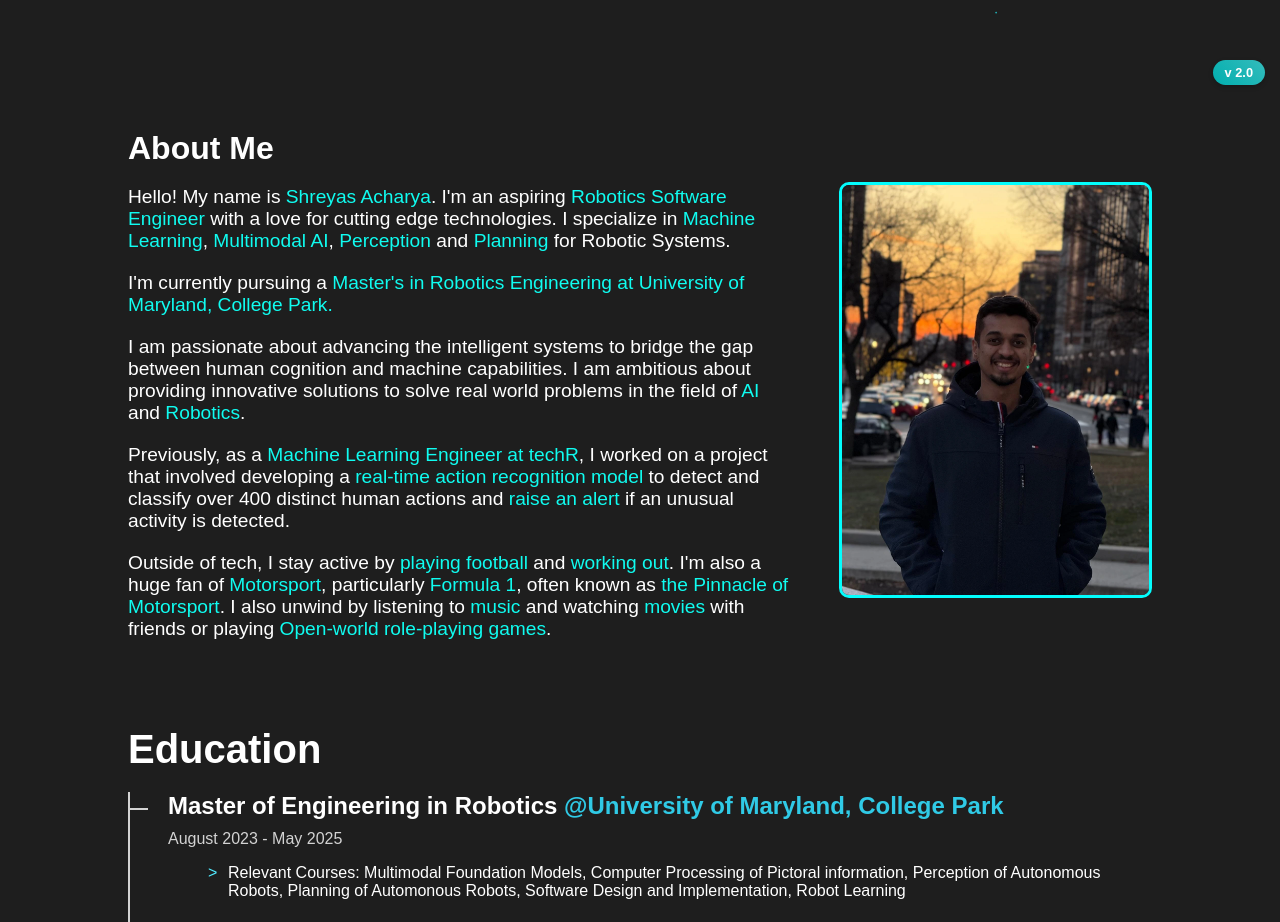
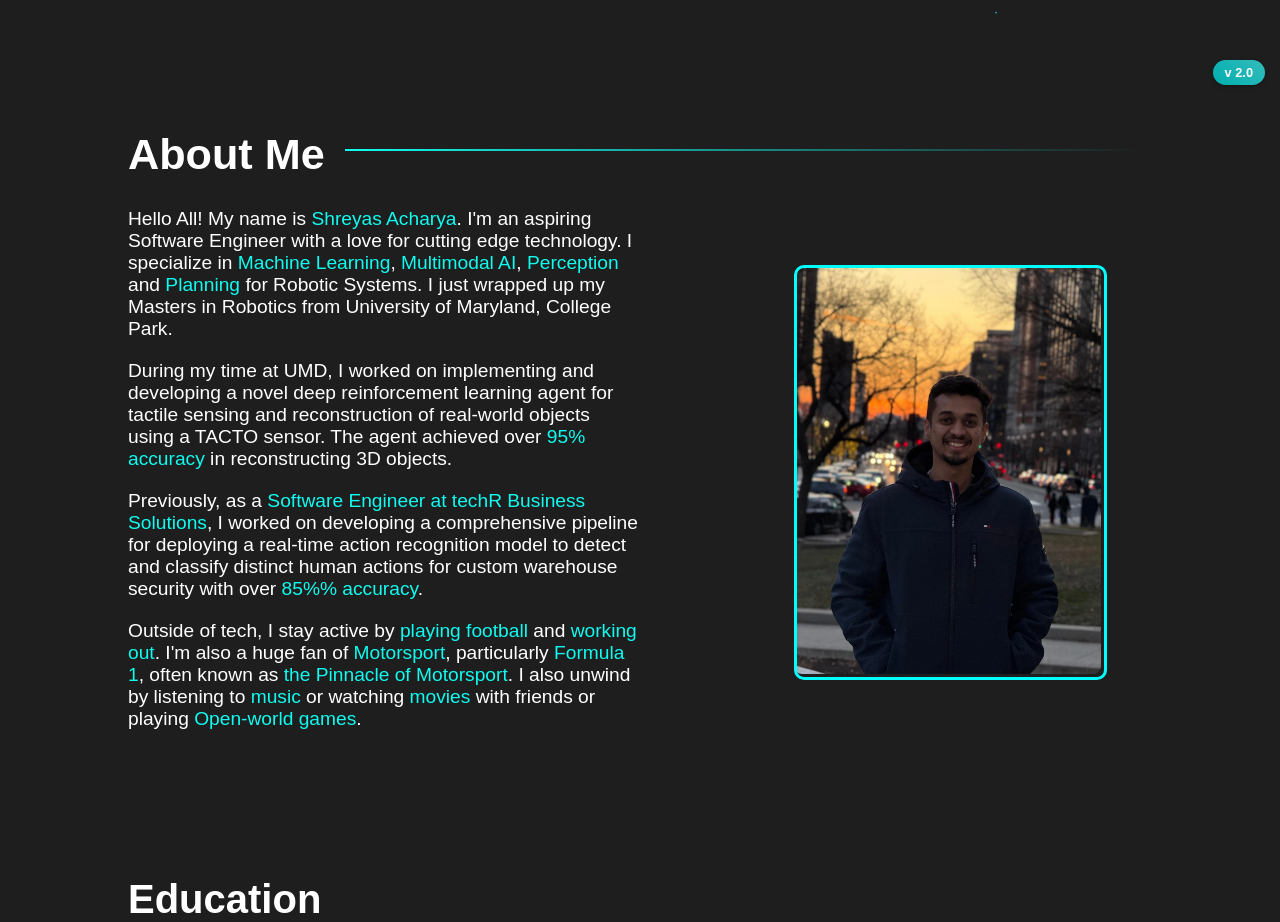
Before and after one commit to StarkGoku10/StarkGoku10.github.io, a React (Create React App) app: page / in a window 1280 px wide. Shown: the part 700-1622 px from the top of the page. Built offline with nearby package versions, Linux system fonts and the light colour scheme.

Commit message:
about: Implement scroll-reveal animation to the about section and changes to the personal information

```diff
--- a/src/components/about/about.scss
+++ b/src/components/about/about.scss
@@ -3,6 +3,67 @@
   margin: 0 auto;
   font-family: 'Titillium', sans-serif;
   color: white;
+}
+
+.about-title-container {
+  display: flex;
+  align-items: center;
+  margin-bottom: 10px;
+  gap: 20px;
+
+  .about-title {
+    font-size: 2.7em; /* Reduced by 20% from 3.375em */
+    margin: 0;
+    color: #fff;
+    font-family: 'Titillium', sans-serif;
+    white-space: nowrap;
+
+    @media (max-width: 768px) {
+      font-size: 2.5em; /* Slightly smaller on mobile */
+    }
+
+    @media (max-width: 480px) {
+      font-size: 2em; /* Even smaller on very small screens */
+    }
+  }
+
+  .title-line {
+    display: flex;
+    align-items: center;
+    flex: 1;
+    gap: 10px;
+
+    .line {
+      height: 2px;
+      background: linear-gradient(90deg, #10fcf0, transparent);
+      flex: 0 1 1000px; /* Increased max-width of the line */
+      min-width: 100px;
+      transform: translateY(5px);
+      transform-origin: left; /* Added for growth animation */
+    }
+
+    .dot {
+      width: 0; /* Removed dot */
+      height: 0; /* Removed dot */
+      background-color: #10fcf0;
+      border-radius: 50%;
+      flex-shrink: 0;
+    }
+  }
+
+  @media (max-width: 768px) {
+    flex-direction: column;
+    align-items: flex-start;
+    gap: 15px;
+
+    .title-line {
+      width: 100%;
+
+      .line {
+        min-width: 50px;
+      }
+    }
+  }
 }
 
 .cyan-text {
@@ -22,7 +83,7 @@ h2 {
   display: flex;
   flex-direction: row;
   align-items: flex-start;
-  margin-bottom: 40px;
+  margin-bottom: 100px;
 
   /* Vertically center the photo with text and header on desktop */
   @media (min-width: 769px) {
@@ -36,8 +97,8 @@ h2 {
   }
 
   .about-text {
-    flex: 1;
-    padding-right: 0;
+    flex: 0 1 50%; /* Further constrained text width */
+    padding-right: 5%; /* Add space between text and photo */
     text-align: left;
 
     /* Center text on mobile */
@@ -47,7 +108,7 @@ h2 {
     }
 
     p {
-      font-size: 1.2em;
+      font-size: 1.2em; /* Reverted from 1.38em */
       margin-bottom: 20px;
     }
 
@@ -67,25 +128,72 @@ h2 {
 
   .about-photo {
     flex: 0 0 30%;
-    padding-left: 5%;
-    display: flex;
-    justify-content: flex-end;
-    align-items: center;
+    /* No longer a flex container, just a positioned block */
+    /* display: flex; */
+    /* justify-content: flex-end; */
+    /* align-items: center; */
+    max-width: 400px;
+    position: relative;
+    left: 10%;
+    padding: 0;
+
+    .photo-border {
+      content: '';
+      position: absolute;
+      top: 0;
+      left: 0;
+      width: 100%;
+      height: 100%;
+      border: 3px solid #03fdfd;
+      border-radius: 10px;
+      transition: transform 0.35s ease-in-out;
+      z-index: 2; // Border is on top initially
+      pointer-events: none; // So it doesn't interfere with hovering the image
+    }
 
     img {
       width: 100%;
-      height: auto;
-      border: 3px solid #03fdfd;
-      border-radius: 10px;
+      aspect-ratio: 3 / 4;
+      object-fit: cover;
+      object-position: center 20%;
+      border-radius: 8px;
+      position: relative;
+      z-index: 1; // Image is behind border initially
+      display: block; // Ensures no extra space around the image
+      // On hover-out, delay the z-index change until other animations finish
+      transition: transform 0.35s ease-in-out,
+                  box-shadow 0.35s ease-in-out,
+                  z-index 0s linear 0.35s;
+    }
+
+    &:hover {
+      .photo-border {
+        transform: translate(30px, 30px); // Significantly move border
+      }
+
+      img {
+        transform: scale(1.08); // Pop the image out more
+        box-shadow: 10px 10px 30px rgba(3, 253, 253, 0.4); // Cast a cyan shadow
+        z-index: 3; // Bring image to the very front
+        // On hover-in, z-index should change instantly, so remove delay
+        transition-delay: 0s;
+      }
     }
 
     /* Ensure the photo is centered horizontally and vertically on mobile */
     @media (max-width: 768px) {
       width: 70%;
-      padding-left: 0;
       margin-top: 20px;
       margin-left: auto;
       margin-right: auto;
+      justify-content: center;
+      align-items: center;
+
+      /* Reset position for mobile to allow centering */
+      position: static;
+      left: auto;
+      /* Re-apply flex centering only for mobile */
+      display: flex;
       justify-content: center;
       align-items: center;
     }
--- a/src/components/about/about.tsx
+++ b/src/components/about/about.tsx
@@ -1,7 +1,6 @@
-import React, { useState, useEffect } from 'react';
+import React, { useState, useEffect, useRef } from 'react';
 import './about.scss';
-import { motion } from 'framer-motion';
-
+import { motion, useInView } from 'framer-motion';
 
 import shreyas1 from '../../assets/me/webp/shreyas1.webp';
 import shreyas2 from '../../assets/me/webp/shreyas2.webp';
@@ -11,55 +10,117 @@ const photos = [shreyas1, shreyas2, shreyas3];
 
 const About: React.FC = () => {
   const [photo, setPhoto] = useState('');
+  const ref = useRef(null);
+  const isInView = useInView(ref, { once: true, amount: 0.2 });
 
   useEffect(() => {
     const randomPhoto = photos[Math.floor(Math.random() * photos.length)];
     setPhoto(randomPhoto);
   }, []);
 
+  // Animation Variants with explicit delays for sequencing
+  const titleVariants = {
+    hidden: { opacity: 0, x: -50 },
+    visible: { opacity: 1, x: 0, transition: { duration: 0.5, ease: 'easeOut', delay: 0.2 } },
+  };
+
+  const lineVariants = {
+    hidden: { scaleX: 0 },
+    visible: { scaleX: 1, transition: { duration: 0.8, ease: 'easeOut', delay: 1.0 } },
+  };
+
+  const photoVariants = {
+    hidden: { opacity: 0, x: 50 },
+    visible: { opacity: 1, x: 0, transition: { duration: 0.6, ease: 'easeOut', delay: 1.8 } },
+  };
+
+  const borderVariants = {
+    hidden: { opacity: 0 },
+    visible: { opacity: 1, transition: { duration: 0.5, ease: 'easeIn', delay: 2.1 } },
+  };
+
+  const textParentVariants = {
+    hidden: {},
+    visible: {
+      transition: {
+        staggerChildren: 0.2,
+        delayChildren: 2.6,
+      },
+    },
+  };
+
+  const textChildVariants = {
+    hidden: { opacity: 0, y: 20 },
+    visible: { opacity: 1, y: 0, transition: { duration: 0.5, ease: 'easeOut' } },
+  };
+
   return (
-    <motion.div
-      className="about-container"
-      id="about"
-      initial={{ opacity: 0, y: 50 }}
-      whileInView={{ opacity: 1, y: 0 }}
-      viewport={{ once: true }}
-      transition={{ duration: 0.8, ease: "easeOut" }}
-    >
+    <div className="about-container" id="about" ref={ref}>
+      <div className="about-title-container">
+        <motion.h2
+          className="about-title"
+          variants={titleVariants}
+          initial="hidden"
+          animate={isInView ? 'visible' : 'hidden'}
+        >
+          About Me
+        </motion.h2>
+        <div className="title-line">
+          <motion.div
+            className="line"
+            variants={lineVariants}
+            initial="hidden"
+            animate={isInView ? 'visible' : 'hidden'}
+          />
+          <div className="dot"></div>
+        </div>
+      </div>
       <section className="about-intro">
-        <div className="about-text">
-        <h2 className="about-title">About Me</h2>
-          <p>
-            Hello! My name is <span className="cyan-text">Shreyas Acharya</span>.
-            I'm an aspiring <span className="cyan-text">Robotics Software Engineer</span> with a love for cutting edge technologies. I specialize in <span className="cyan-text">Machine Learning</span>,
+        <motion.div
+          className="about-text"
+          variants={textParentVariants}
+          initial="hidden"
+          animate={isInView ? 'visible' : 'hidden'}
+        >
+          <motion.p variants={textChildVariants}>
+            Hello All! My name is <span className="cyan-text">Shreyas Acharya</span>.
+            I'm an aspiring Software Engineer with a love for cutting edge technology. I specialize in <span className="cyan-text">Machine Learning</span>,
             <span className="cyan-text"> Multimodal AI</span>, <span className="cyan-text"> Perception </span> and <span className="cyan-text"> Planning</span> for Robotic Systems.
-          </p>
-          <p>
-            I'm currently pursuing a <span className="cyan-text"> Master's in Robotics Engineering at University of Maryland, College Park. </span>
-          </p>
-          <p>
-            I am passionate about advancing the intelligent systems to bridge the gap between human cognition and machine capabilities. I am ambitious about
-            providing innovative solutions to solve real world problems in the field of <span className="cyan-text">AI </span> and <span className="cyan-text"> Robotics</span>.
-          </p>
-          <p>
-            Previously, as a <span className="cyan-text">Machine Learning Engineer at techR</span>, I worked on a project that involved developing a <span className="cyan-text">real-time action recognition model </span>
-            to detect and classify over 400 distinct human actions and <span className="cyan-text">raise an alert</span> if an unusual activity is detected.
-          </p>
-          <p>
+            I just wrapped up my  Masters in Robotics from University of Maryland, College Park.
+          </motion.p>
+          <motion.p variants={textChildVariants}>
+            During my time at UMD, I worked on implementing and developing a novel deep reinforcement learning
+            agent for tactile sensing and reconstruction of real-world objects using a TACTO sensor. The agent achieved over
+            <span className="cyan-text"> 95% accuracy</span> in reconstructing 3D objects.
+          </motion.p>
+          <motion.p variants={textChildVariants}>
+            Previously, as a <span className="cyan-text">Software Engineer at techR Business Solutions</span>, I worked on developing a comprehensive pipeline for deploying a real-time action recognition model
+            to detect and classify distinct human actions for custom warehouse security with over <span className="cyan-text">85%% accuracy</span>.
+          </motion.p>
+          <motion.p variants={textChildVariants}>
            Outside of tech, I stay active by <span className="cyan-text">playing football</span> and <span className="cyan-text">working out</span>.
            I'm also a huge fan of <span className="cyan-text">Motorsport</span>, particularly <span className="cyan-text">Formula 1</span>, often known as <span className="cyan-text">the Pinnacle of Motorsport</span>.
-           I also unwind by listening to <span className="cyan-text">music</span> and watching <span className="cyan-text">movies</span> with friends
-           or playing <span className="cyan-text">Open-world role-playing games</span>.
-          </p>
-        </div>
-        <div className="about-photo">
+           I also unwind by listening to <span className="cyan-text">music</span> or watching <span className="cyan-text">movies</span> with friends
+           or playing <span className="cyan-text">Open-world games</span>.
+          </motion.p>
+        </motion.div>
+        <motion.div
+          className="about-photo"
+          variants={photoVariants}
+          initial="hidden"
+          animate={isInView ? 'visible' : 'hidden'}
+        >
           <img src={photo} alt="Shreyas Acharya" loading="lazy" />
-        </div>
+          <motion.div
+            className="photo-border"
+            variants={borderVariants}
+            initial="hidden"
+            animate={isInView ? 'visible' : 'hidden'}
+          />
+        </motion.div>
       </section>
-
-
-    </motion.div>
+    </div>
   );
-}
+};
 
 export default About;
```
